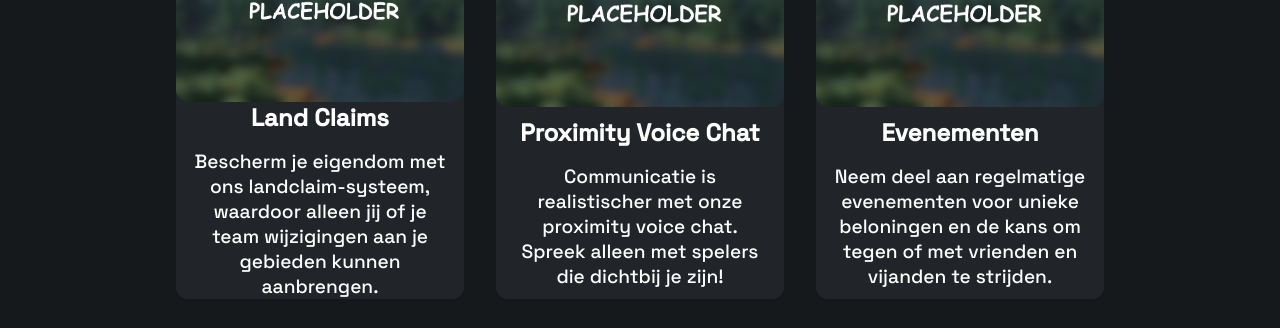
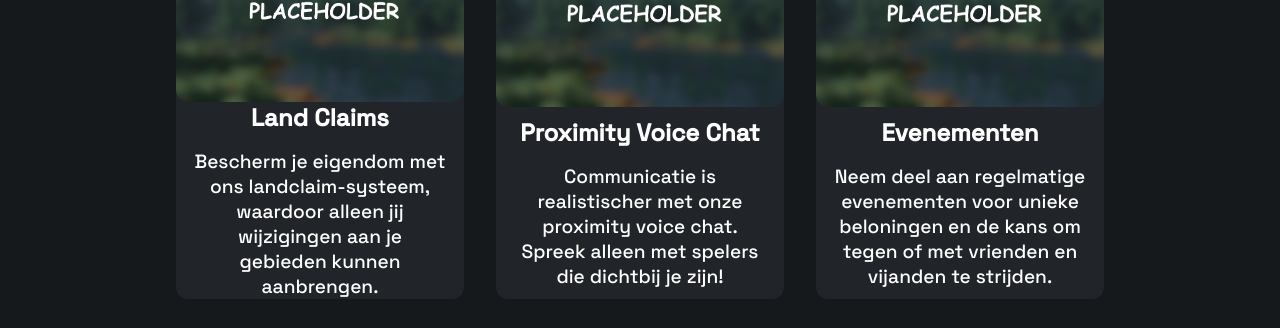
Before and after one commit to T0MP03S/T0MP03S.github.io, a plain HTML site: page index.html in a window 1280 px wide. Shown: the part 1170-1498 px from the top of the page. Drawn offline with nearby package versions, Linux system fonts and the light colour scheme.

Commit message:
Update index.html

```diff
--- a/index.html
+++ b/index.html
@@ -99,7 +99,7 @@
               <div class="main2_feature">
                   <img class="main2_feature_img" alt="Feature Image" src="media/placeholder.png">
                   <a class="main2_feature_headline">Land Claims</a>
-                  <a class="main2_feature_text">Bescherm je eigendom met ons landclaim-systeem, waardoor alleen jij of je team wijzigingen aan je gebieden kunnen aanbrengen.</a>
+                  <a class="main2_feature_text">Bescherm je eigendom met ons landclaim-systeem, waardoor alleen jij wijzigingen aan je gebieden kunnen aanbrengen.</a>
               </div>
               <div class="main2_feature">
                   <img class="main2_feature_img" alt="Feature Image" src="media/placeholder.png">
```
